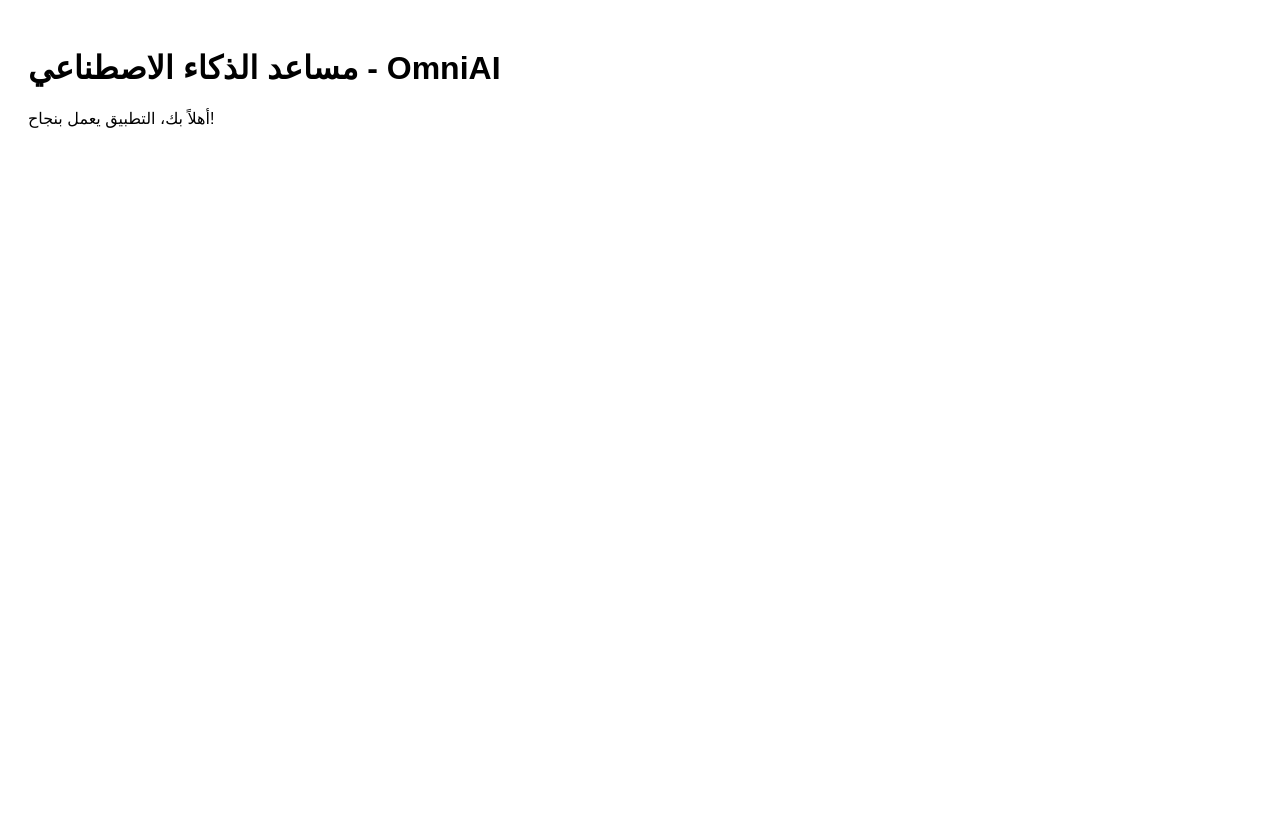
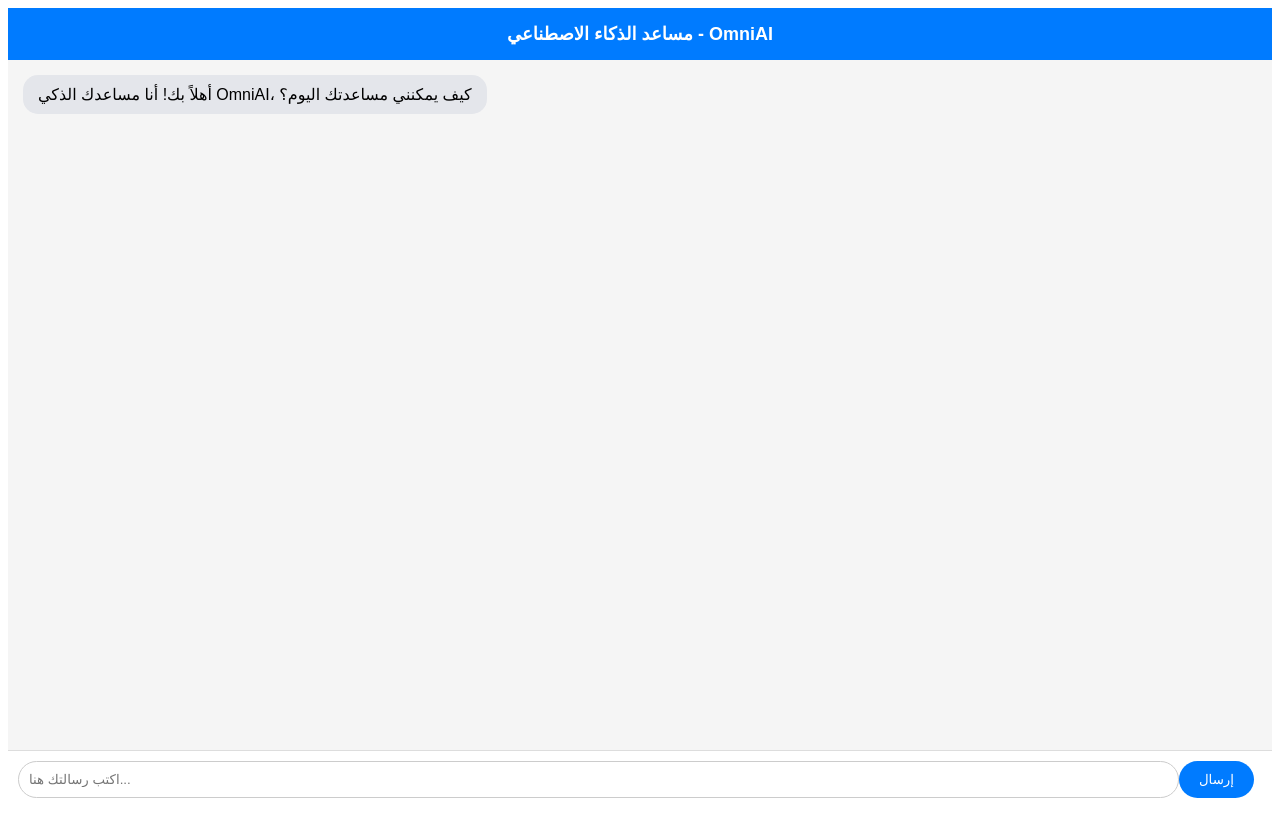
Before and after one commit to Mohamme1a/omniai-studio, a React (Vite) app: page / in a window 1280 px wide. Built offline with nearby package versions, Linux system fonts and the light colour scheme; the HTML template or start-up script is replaced by a standard one.

Commit message:
Update App.tsx

```diff
--- a/src/App.tsx
+++ b/src/App.tsx
@@ -1,8 +1,69 @@
+import React, { useState } from 'react';
+
+interface Message {
+  sender: 'user' | 'ai';
+  text: string;
+}
+
 export default function App() {
+  const [messages, setMessages] = useState<Message[]>([
+    { sender: 'ai', text: 'أهلاً بك! أنا مساعدك الذكي OmniAI، كيف يمكنني مساعدتك اليوم؟' }
+  ]);
+  const [input, setInput] = useState('');
+
+  const handleSend = () => {
+    if (!input.trim()) return;
+
+    const newMessages: Message[] = [...messages, { sender: 'user', text: input }];
+    setMessages(newMessages);
+    setInput('');
+
+    // محاكاة رد الذكاء الاصطناعي مؤقتاً
+    setTimeout(() => {
+      setMessages(prev => [...prev, { sender: 'ai', text: 'لقد استلمت رسالتك بنجاح، جاري ربط واجهة البرمجة (API).' }]);
+    }, 1000);
+  };
+
   return (
-    <div style={{ padding: '20px', fontFamily: 'sans-serif' }}>
-      <h1>مساعد الذكاء الاصطناعي - OmniAI</h1>
-      <p>أهلاً بك، التطبيق يعمل بنجاح!</p>
+    <div style={{ display: 'flex', flexDirection: 'column', height: '100vh', fontFamily: 'sans-serif', backgroundColor: '#f5f5f5' }}>
+      {/* رأس التطبيق */}
+      <header style={{ backgroundColor: '#007bff', color: '#fff', padding: '15px', textAlign: 'center', fontSize: '18px', fontWeight: 'bold' }}>
+        مساعد الذكاء الاصطناعي - OmniAI
+      </header>
+
+      {/* منطقة عرض الرسائل */}
+      <div style={{ flex: 1, padding: '15px', overflowY: 'auto', display: 'flex', flexDirection: 'column', gap: '10px' }}>
+        {messages.map((msg, index) => (
+          <div key={index} style={{
+            alignSelf: msg.sender === 'user' ? 'flex-end' : 'flex-start',
+            backgroundColor: msg.sender === 'user' ? '#007bff' : '#e4e6eb',
+            color: msg.sender === 'user' ? '#fff' : '#000',
+            padding: '10px 15px',
+            borderRadius: '15px',
+            maxWidth: '75%',
+            wordBreak: 'break-word'
+          }}>
+            {msg.text}
+          </div>
+        ))}
+      </div>
+
+      {/* شريط الإدخال */}
+      <div style={{ display: 'flex', padding: '10px', backgroundColor: '#fff', borderTop: '1px solid #ddd' }}>
+        <input
+          type="text"
+          value={input}
+          onChange={(e) => setInput(e.target.value)}
+          placeholder="اكتب رسالتك هنا..."
+          style={{ flex: 1, padding: '10px', borderRadius: '20px', border: '1px solid #ccc', outline: 'none' }}
+          onKeyDown={(e) => e.key === 'Enter' && handleSend()}
+        />
+        <button
+          onClick={handleSend}
+          style={{ marginRight: '8px', padding: '10px 20px', backgroundColor: '#007bff', color: '#fff', border: 'none', borderRadius: '20px', cursor: 'pointer' }}>
+          إرسال
+        </button>
+      </div>
     </div>
-  )
+  );
 }
```
